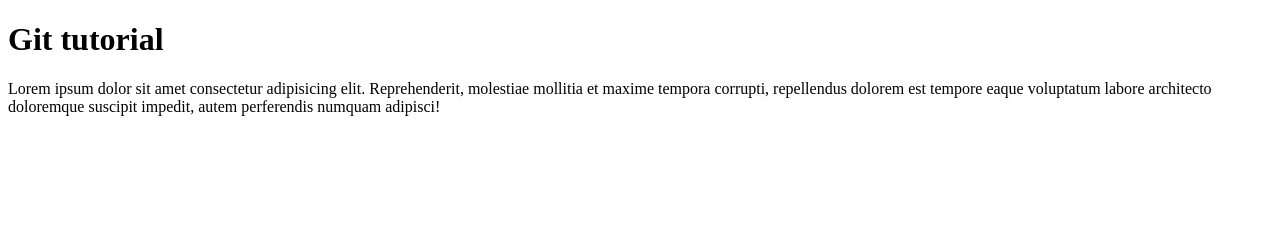
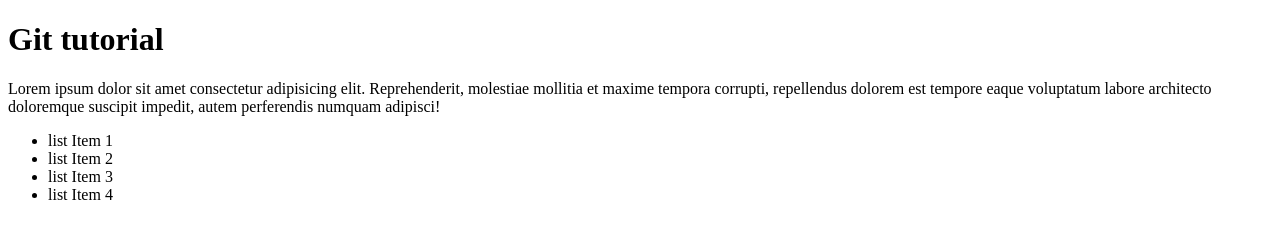
Before and after one commit to yaryhiin/git-tutorial, a plain HTML site: page index.html in a window 1280 px wide. Drawn offline with Linux system fonts and the light colour scheme.

Commit message:
added list items

```diff
--- a/index.html
+++ b/index.html
@@ -12,5 +12,12 @@
     tempore eaque voluptatum labore architecto doloremque suscipit impedit,
     autem perferendis numquam adipisci!
     <p></p>
+
+    <ul>
+        <li>list Item 1</li>
+        <li>list Item 2</li>
+        <li>list Item 3</li>
+        <li>list Item 4</li>
+    </ul>
   </body>
 </html>
```
